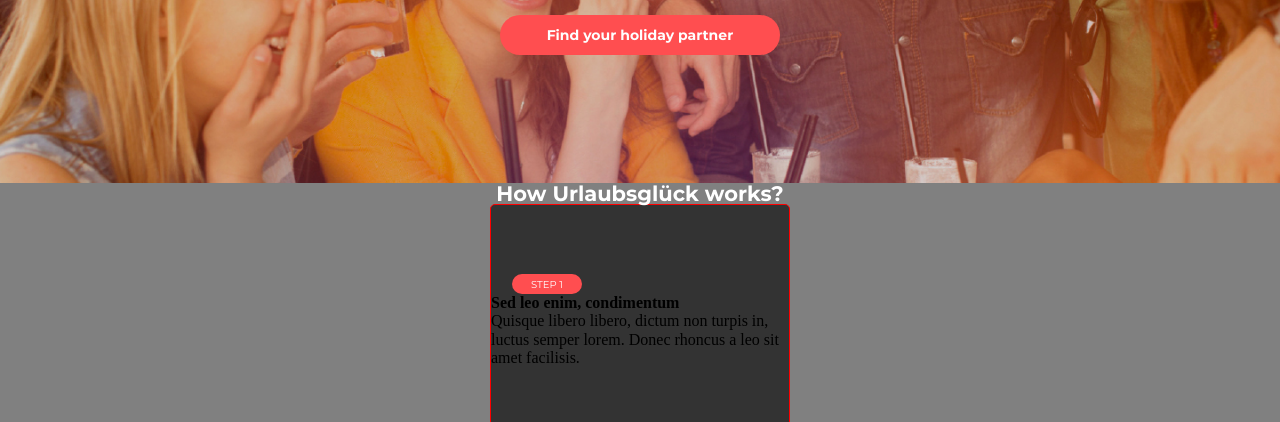
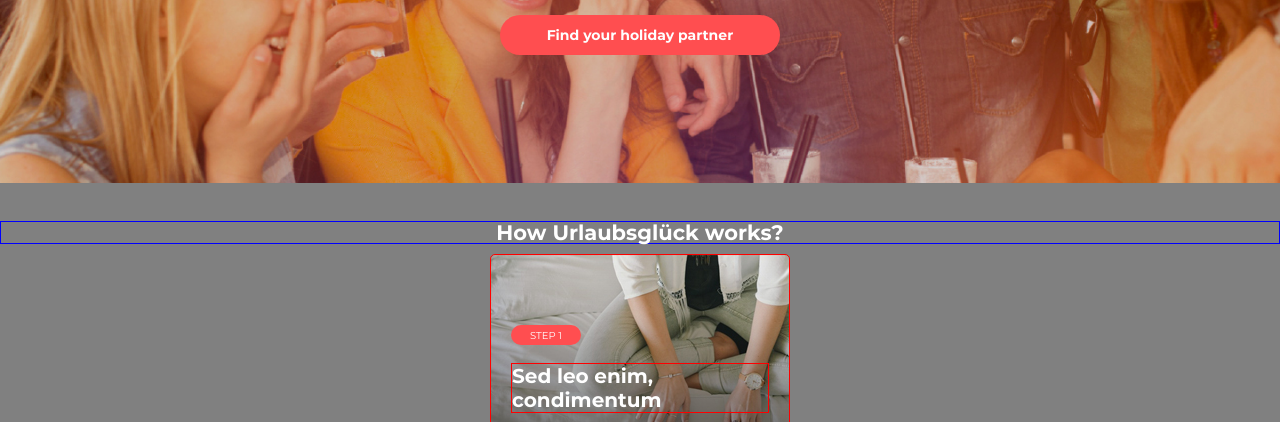
Before and after one commit to ksmua/urlaubsgluck-site-layout, a website: page src/index.html in a window 1280 px wide. Shown: the part 357-779 px from the top of the page. Drawn offline with nearby package versions, Linux system fonts and the light colour scheme; files that its build step writes are made by us from their sources; a web font is replaced by a local one.

Commit message:
step-card create

```diff
--- a/src/sass/_color.scss
+++ b/src/sass/_color.scss
@@ -1,2 +1,4 @@
 $primary-color: #333;
 $tomato-color: #ff4e50;
+$grey-light: #cccccc;
+$grey-dark: #666666;
--- a/src/sass/_header.scss
+++ b/src/sass/_header.scss
@@ -8,6 +8,7 @@
     background-height: 100%;
     background-size: cover;
     position: relative;
+    margin-bottom: 38px;
     //* on DESCTOP *
     //height: 700px;
 
@@ -23,7 +24,7 @@
         border: 1px solid yellow;
         font-size: 30px;
         line-height: 37px;
-        margin: 0;
+        margin: 0 0 10px 0;
         //* for DESCTOP *
         //font-size: 52px;
         //line-height: 67px;
--- a/src/sass/main.scss
+++ b/src/sass/main.scss
@@ -35,32 +35,22 @@ main {
 		line-height: 21px;
 		color: white;
 		text-align: center;
+		border: 1px solid blue;
+		margin-bottom: 10px;
 	}
 }
 
 .step-card {
 	width: 300px;
 	height: 240px;
-	margin: 0 auto;
+	margin: 5px auto;
 	border: 1px solid red;
 	border-radius: 5px;
-	background-color: $primary-color;
-
-	.step-card--1 {
-		 background-image: url("../img/step-card-1-bkg.jpg");
-	}
-
-	.step-card--2 {
-		 background-image: url("../img/step-card-2-bkg.jpg");
-	}
-
-	.step-card--3 {
-		 background-image: url("../img/step-card-3-bkg.jpg");
-	}
+	padding: 20px;
+	// background-color: $primary-color;
 
 	.step-card__stiker {
-		margin-top: 69px;
-		margin-left: 21px;
+		margin-top: 50px;
 		width: 70px;
 		height: 20px;
 		border-radius: 10px;
@@ -74,3 +64,30 @@ main {
 		vertical-align: middle;
 	}
 }
+
+.step-card--1 {
+	background-image: url("../img/step-card-1-bkg.jpg");
+}
+.step-card--2 {
+	background-image: url("../img/step-card-2-bkg.jpg");
+}
+.step-card--3 {
+	background-image: url("../img/step-card-3-bkg.jpg");
+}
+
+.step-card__header {
+	margin-top: 18px;
+	color: white;
+	font-family: "Montserrat-Bold";
+	font-size: 20px;
+	line-height: 24px;
+	border: 1px solid red;
+}
+
+.step-card__description {
+	margin-top: 12px;
+	font-size: 14px;
+	font-family: "Roboto-Light";
+	color: $grey-light;
+	border: 1px solid yellow;
+}
```
